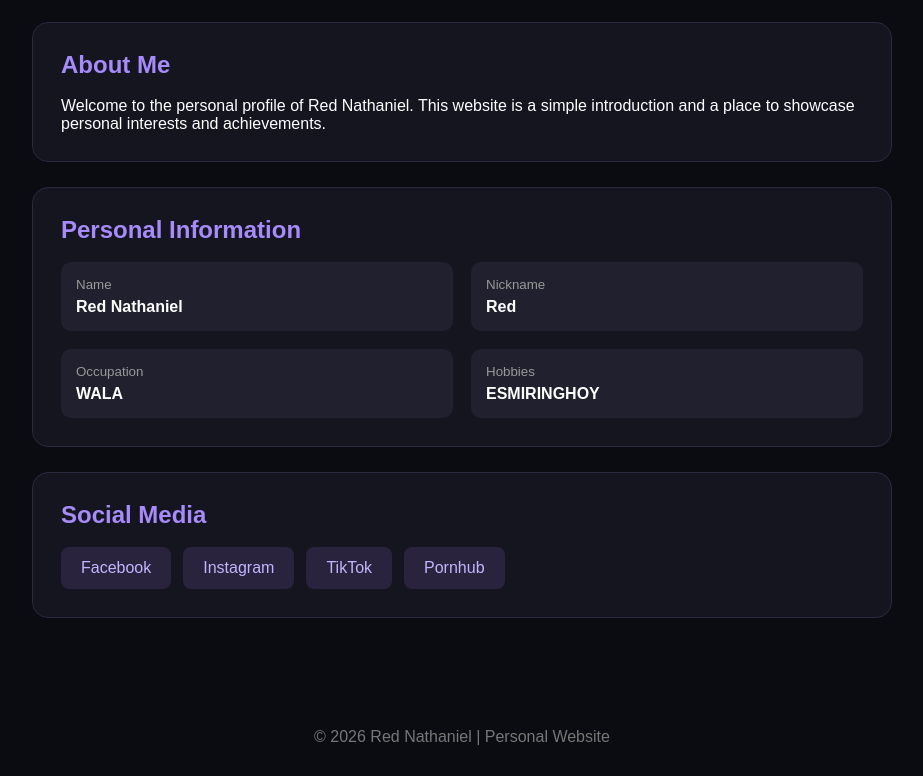
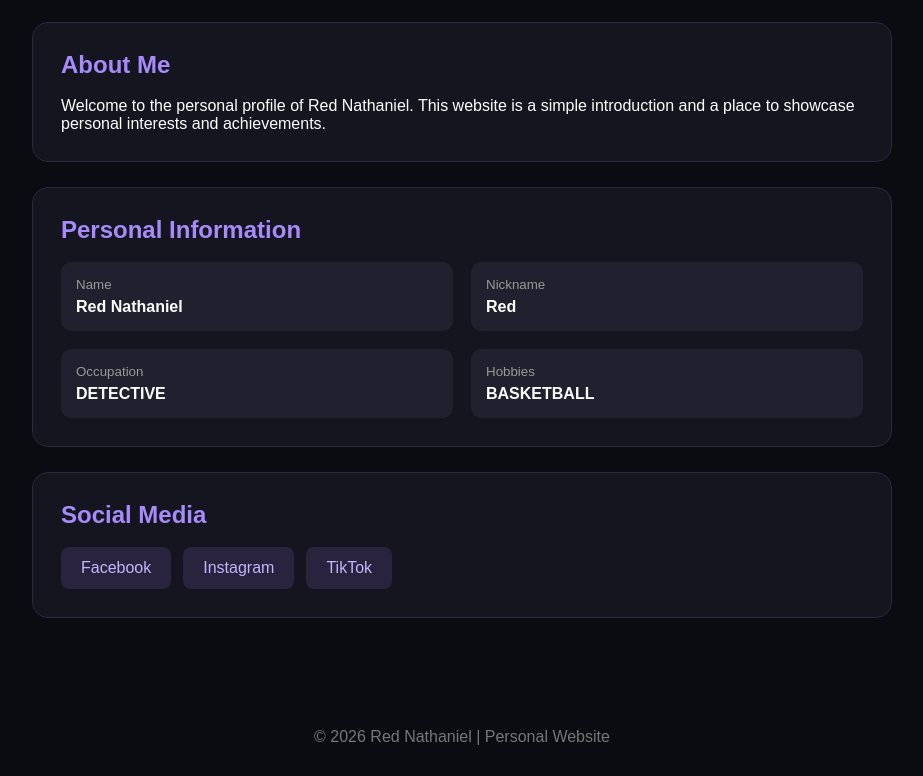
Before and after one commit to markthespot6/red-malaks, a plain HTML site: page index.html in a window 1280 px wide. Shown: the part 511-1287 px from the top of the page, without its empty margins (178-1101 px from the left). Drawn offline with Linux system fonts and the light colour scheme.

Commit message:
Update index.html

```diff
--- a/index.html
+++ b/index.html
@@ -197,12 +197,12 @@ footer {
 
             <div>
                 <small>Occupation</small>
-                <strong>WALA</strong>
+                <strong>DETECTIVE</strong>
             </div>
 
             <div>
                 <small>Hobbies</small>
-                <strong>ESMIRINGHOY</strong>
+                <strong>BASKETBALL</strong>
             </div>
         </div>
     </section>
@@ -214,7 +214,6 @@ footer {
             <a href="https://www.facebook.com/share/1CX8oFnVHF/">Facebook</a>
             <a href="https://www.instagram.com/redhahahaha.24">Instagram</a>
             <a href="#">TikTok</a>
-            <a href="#">Pornhub</a>
         </div>
     </section>
 
```
